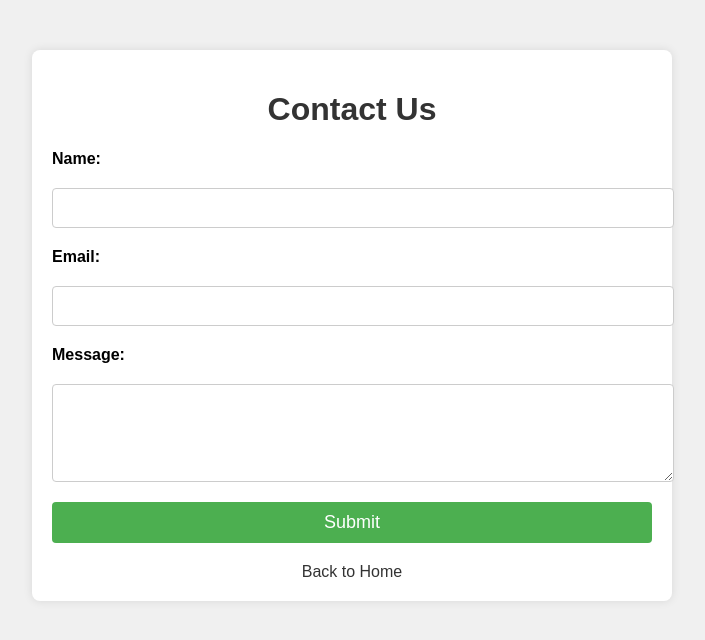
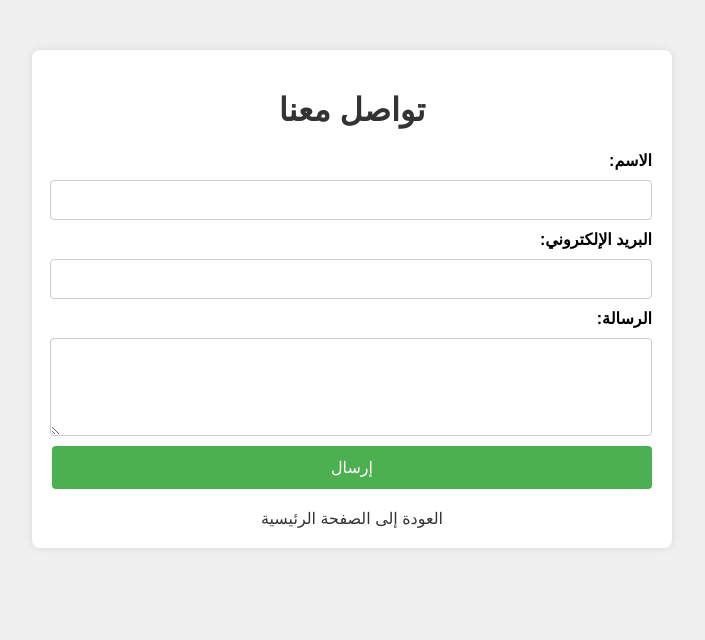
Before and after one commit to T-Python-June-24/LAB-Templates-CSS-101, a Django app: template Books_shop/books/templates/books/contact_us.html in a window 1280 px wide. Shown: the top 640 px of the page, without its empty margins (288-993 px from the left). Run offline with Django 5.2, Linux system fonts and the light colour scheme; the template is opened without the code that fills it, so the values that code supplies are empty.

Commit message:
bugs fixed

```diff
--- /dev/null
+++ b/Books_shop/books/static/css/style2.css
@@ -0,0 +1,74 @@
+body {
+    font-family: Arial, sans-serif;
+    background-color: #f0f0f0;
+    margin: 0;
+    padding: 0;
+    direction: rtl;
+}
+
+.container {
+    max-width: 600px;
+    margin: 50px auto;
+    background-color: #fff;
+    padding: 20px;
+    border-radius: 8px;
+    box-shadow: 0 0 10px rgba(0, 0, 0, 0.1);
+}
+
+h1 {
+    text-align: center;
+    color: #333;
+}
+
+form {
+    display: grid;
+    gap: 10px;
+}
+
+label {
+    font-weight: bold;
+}
+
+input[type="text"],
+input[type="email"],
+textarea {
+    width: calc(100% - 20px);
+    padding: 10px;
+    font-size: 16px;
+    border: 1px solid #ccc;
+    border-radius: 4px;
+}
+
+textarea {
+    resize: vertical;
+}
+
+button {
+    width: 100%;
+    background-color: #4CAF50;
+    color: white;
+    border: none;
+    padding: 12px 20px;
+    text-align: center;
+    text-decoration: none;
+    display: inline-block;
+    font-size: 16px;
+    border-radius: 4px;
+    cursor: pointer;
+}
+
+button:hover {
+    background-color: #45a049;
+}
+
+a.goback {
+    display: block;
+    text-align: center;
+    margin-top: 20px;
+    text-decoration: none;
+    color: #333;
+}
+
+a.goback:hover {
+    text-decoration: underline;
+}
--- a/Books_shop/books/templates/books/contact_us.html
+++ b/Books_shop/books/templates/books/contact_us.html
@@ -1,96 +1,26 @@
 <!DOCTYPE html>
-<html>
+<html lang="ar" dir="rtl">
 <head>
-    <title>Contact Us</title>
-    <link rel="stylesheet" href="styles.css">
-    <style>
-        body {
-    font-family: Arial, sans-serif;
-    background-color: #f0f0f0;
-    margin: 0;
-    padding: 0;
-}
-
-.container {
-    max-width: 600px;
-    margin: 50px auto;
-    background-color: #fff;
-    padding: 20px;
-    border-radius: 8px;
-    box-shadow: 0 0 10px rgba(0, 0, 0, 0.1);
-}
-
-h1 {
-    text-align: center;
-    color: #333;
-}
-
-form {
-    display: grid;
-    gap: 20px;
-}
-
-label {
-    font-weight: bold;
-}
-
-input[type="text"],
-input[type="email"],
-textarea {
-    width: 100%;
-    padding: 10px;
-    font-size: 16px;
-    border: 1px solid #ccc;
-    border-radius: 4px;
-}
-
-button[type="submit"] {
-    width: 100%;
-    padding: 10px;
-    font-size: 18px;
-    background-color: #4CAF50;
-    color: white;
-    border: none;
-    border-radius: 4px;
-    cursor: pointer;
-    transition: background-color 0.3s;
-}
-
-button[type="submit"]:hover {
-    background-color: #45a049;
-}
-
-.back-button {
-    display: block;
-    text-align: center;
-    margin-top: 20px;
-    text-decoration: none;
-    color: #333;
-}
-
-.back-button:hover {
-    text-decoration: underline;
-}
-
-    </style>
+    <link rel="stylesheet" type="text/css" href="/static/css/style2.css">
+    <title>تواصل معنا</title>
 </head>
 <body>
     <div class="container">
-        <h1>Contact Us</h1>
-        <form action="submit_form.php" method="POST">
-            <label for="name">Name:</label>
+        <h1>تواصل معنا</h1>
+        <form action="#">
+            <label for="name">الاسم:</label>
             <input type="text" id="name" name="name" required>
 
-            <label for="email">Email:</label>
+            <label for="email">البريد الإلكتروني:</label>
             <input type="email" id="email" name="email" required>
 
-            <label for="message">Message:</label>
+            <label for="message">الرسالة:</label>
             <textarea id="message" name="message" rows="4" required></textarea>
 
-            <button type="submit">Submit</button>
+            <button type="submit">إرسال</button>
         </form>
 
-        <a href="/" class="back-button">Back to Home</a>
+        <a href="{% url 'books:home' %}" class="goback">العودة إلى الصفحة الرئيسية</a>
     </div>
 </body>
 </html>
```
Also changed, not shown: Books_shop/books/static/css/style1.css (added, +76 -0 lines), Books_shop/books/static/css/styles.css (deleted, +0 -52 lines), Books_shop/books/templates/books/home.html (+37 -121 lines).
